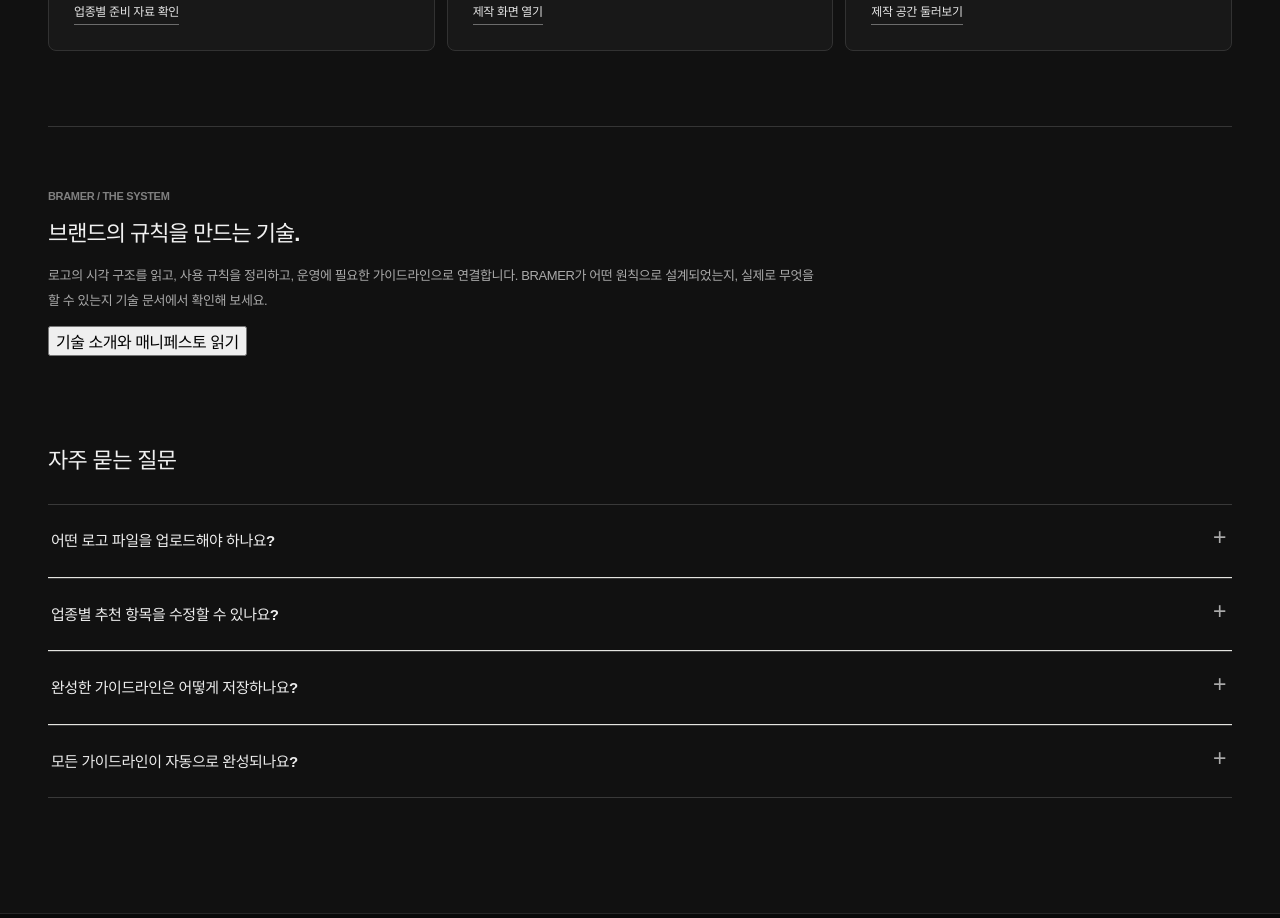
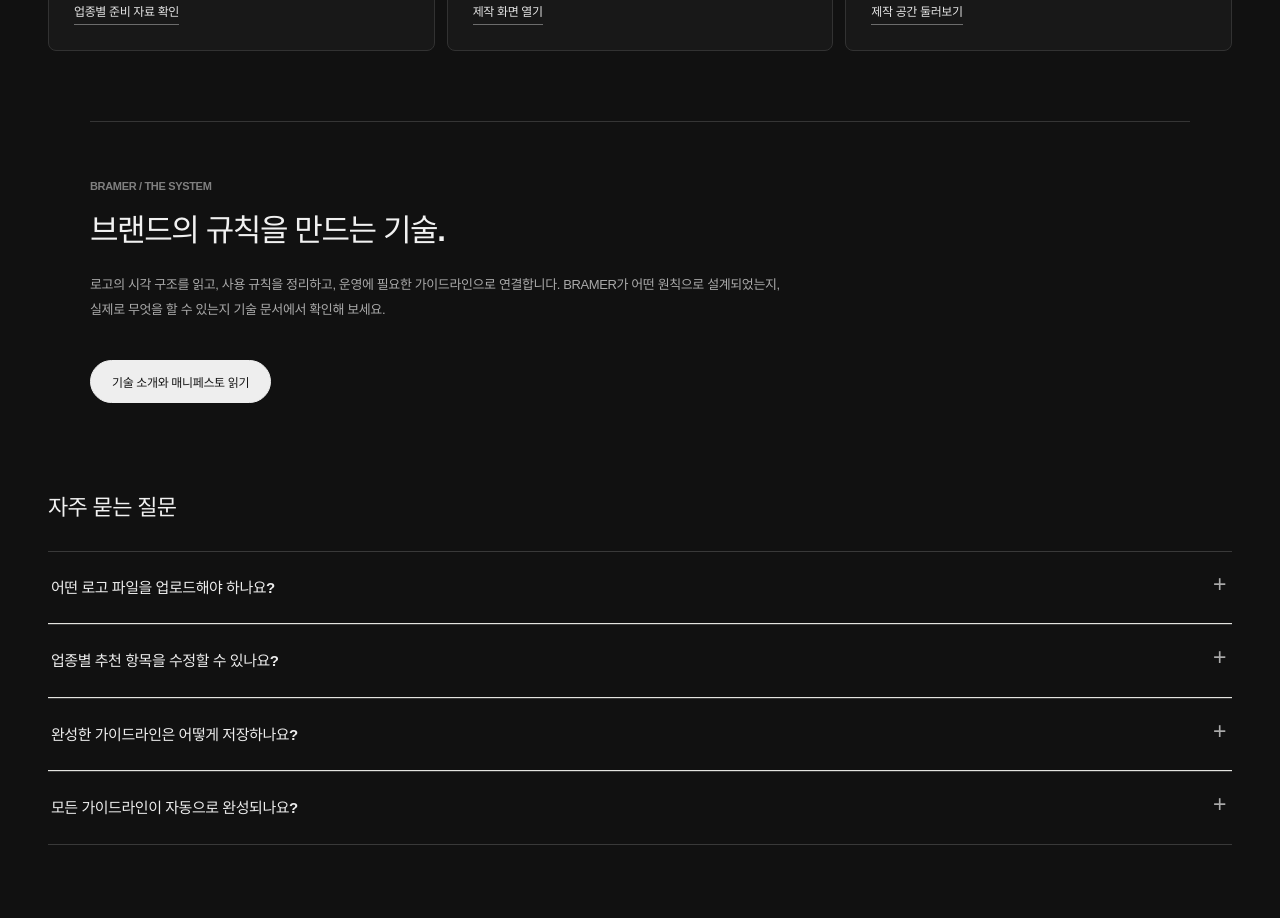
Before and after one commit to jyhome1228-cyber/brandcreator, a React (Vite) app: page / in a window 1280 px wide. Shown: the part 3960-4878 px from the top of the page. Built offline with nearby package versions, Linux system fonts and the light colour scheme; a web font is replaced by a local one.

Commit message:
Style streamlined technical introduction and documentation call-to-action

```diff
--- a/src/technical-manifesto.css
+++ b/src/technical-manifesto.css
@@ -34,3 +34,10 @@
 .bramer-landing .bramer-footer-company{font-size:11px!important;color:#777;line-height:1.7;margin-top:9px}
 @media(max-width:820px){.bramer-landing .bramer-footer-columns.bramer-footer-curated{grid-template-columns:repeat(2,minmax(0,1fr));gap:35px 24px}}
 @media(max-width:450px){.bramer-landing .bramer-footer-columns.bramer-footer-curated{grid-template-columns:repeat(2,minmax(0,1fr));gap:29px 14px}}
+
+.bramer-landing .bramer-tech-editorial{max-width:1100px;margin:70px auto 0;padding-top:57px;border-top:1px solid #343434}
+.bramer-landing .bramer-tech-editorial h3{font-size:clamp(22px,2.5vw,31px)!important;line-height:1.5!important;margin-bottom:17px}
+.bramer-landing .bramer-tech-editorial>p{max-width:720px!important;line-height:1.95!important}
+.bramer-landing .bramer-tech-open-docs{display:inline-flex;align-items:center;justify-content:center;background:#eee;color:#141414;border:1px solid #eee;border-radius:999px;padding:12px 21px;margin-top:25px;font-size:12px!important;font-weight:600;cursor:pointer;transition:background .2s}
+.bramer-landing .bramer-tech-open-docs:hover{background:#d6d6d6}
+@media(max-width:760px){.bramer-landing .bramer-tech-editorial{margin-top:48px;padding-top:37px}}
```
